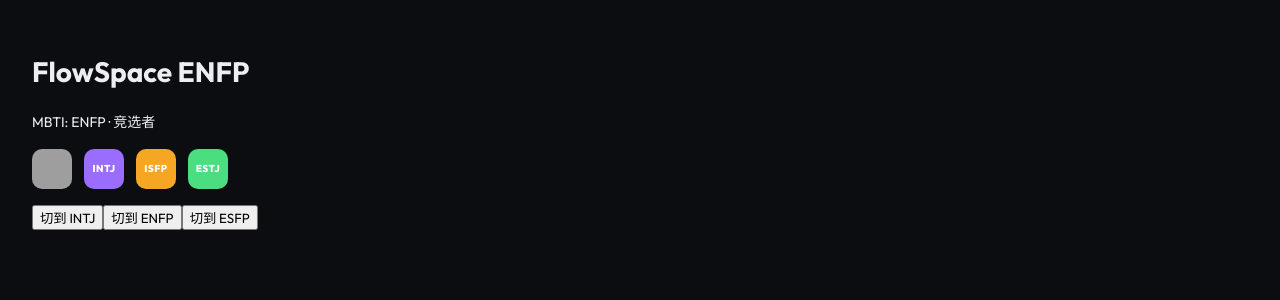
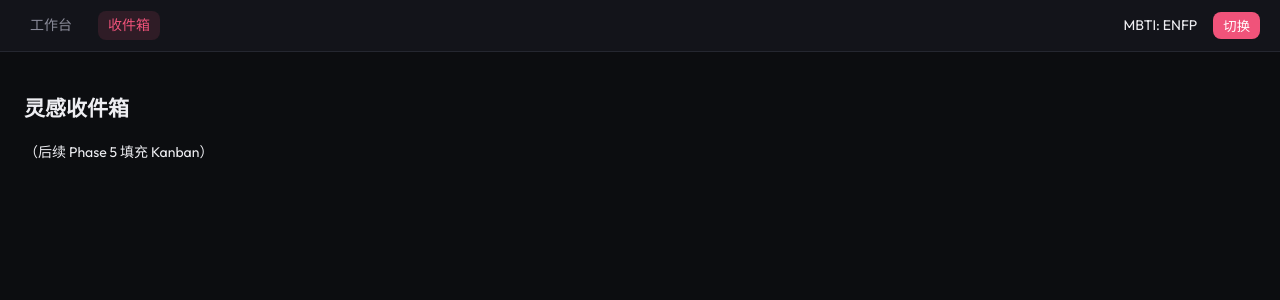
Before and after one commit to Busy0124add1/flowspace-enfp, a Vue app: page /inbox in a window 1280 px wide. Shown: the top 300 px of the page. Built offline with nearby package versions, Linux system fonts and the light colour scheme; grey boxes are pictures that could not be loaded.

Commit message:
feat(P3): Vue Router with dashboard + inbox routes, temp nav

```diff
--- a/src/App.vue
+++ b/src/App.vue
@@ -1,27 +1,60 @@
 <template>
-  <div style="padding: 32px;">
-    <h1>FlowSpace ENFP</h1>
-    <p>MBTI: {{ mbti.code }} · {{ mbti.current.name }}</p>
-    <div class="flex-row flex-gap-12" style="margin-top: 16px;">
-      <AvatarBlock :type="mbti.current" :size="40" />
-      <AvatarBlock :type="resolveType('INTJ')" :size="40" />
-      <AvatarBlock :type="resolveType('ISFP')" :size="40" />
-      <AvatarBlock :type="resolveType('ESTJ')" :size="40" />
-    </div>
-    <div style="margin-top: 16px;">
-      <button @click="mbti.setType('INTJ')">切到 INTJ</button>
-      <button @click="mbti.setType('ENFP')">切到 ENFP</button>
-      <button @click="mbti.setType('ESFP')">切到 ESFP</button>
-    </div>
+  <div class="app">
+    <nav class="temp-nav">
+      <RouterLink to="/">工作台</RouterLink>
+      <RouterLink to="/inbox">收件箱</RouterLink>
+      <span class="spacer" />
+      <span>MBTI: {{ mbti.code }}</span>
+      <button @click="toggleMbti">切换</button>
+    </nav>
+    <RouterView />
   </div>
 </template>
 
 <script setup>
 import { onMounted } from 'vue'
+import { RouterLink, RouterView } from 'vue-router'
 import { useMbti } from '@/stores/useMbti'
-import { resolveType } from '@/config/mbti'
-import AvatarBlock from '@/components/mbti/AvatarBlock.vue'
 
 const mbti = useMbti()
 onMounted(() => mbti.init())
+
+const order = ['ENFP', 'INTJ', 'ISFP', 'ESTJ']
+function toggleMbti() {
+  const i = order.indexOf(mbti.code)
+  mbti.setType(order[(i + 1) % order.length])
+}
 </script>
+
+<style scoped>
+.app {
+  min-height: 100vh;
+  display: grid;
+  grid-template-rows: 52px 1fr;
+}
+.temp-nav {
+  display: flex;
+  align-items: center;
+  gap: 16px;
+  padding: 0 20px;
+  background: var(--surf);
+  border-bottom: 1px solid var(--line);
+}
+.temp-nav a {
+  color: var(--t2);
+  padding: 4px 10px;
+  border-radius: var(--r);
+}
+.temp-nav a.router-link-active {
+  color: var(--accent);
+  background: color-mix(in srgb, var(--accent) 12%, transparent);
+}
+.spacer { flex: 1; }
+.temp-nav button {
+  background: var(--accent);
+  color: #fff;
+  border: none;
+  padding: 4px 10px;
+  border-radius: var(--r);
+}
+</style>
--- a/src/main.js
+++ b/src/main.js
@@ -4,11 +4,13 @@ import PrimeVue from 'primevue/config'
 import ToastService from 'primevue/toastservice'
 import ConfirmationService from 'primevue/confirmationservice'
 import App from './App.vue'
+import { router } from './router'
 import './styles/tokens.css'
 import './styles/base.css'
 
 const app = createApp(App)
 app.use(createPinia())
+app.use(router)
 app.use(PrimeVue, { unstyled: true })
 app.use(ToastService)
 app.use(ConfirmationService)
--- /dev/null
+++ b/src/views/DashboardView.vue
@@ -0,0 +1,12 @@
+<template>
+  <div class="view-dashboard">
+    <h2>工作台</h2>
+    <p>（后续 Phase 4 填充具体模块）</p>
+  </div>
+</template>
+
+<script setup></script>
+
+<style scoped>
+.view-dashboard { padding: 24px; }
+</style>
--- /dev/null
+++ b/src/views/InboxView.vue
@@ -0,0 +1,12 @@
+<template>
+  <div class="view-inbox">
+    <h2>灵感收件箱</h2>
+    <p>（后续 Phase 5 填充 Kanban）</p>
+  </div>
+</template>
+
+<script setup></script>
+
+<style scoped>
+.view-inbox { padding: 24px; }
+</style>
```
Also changed, not shown: src/router.js (added, +12 -0 lines).
